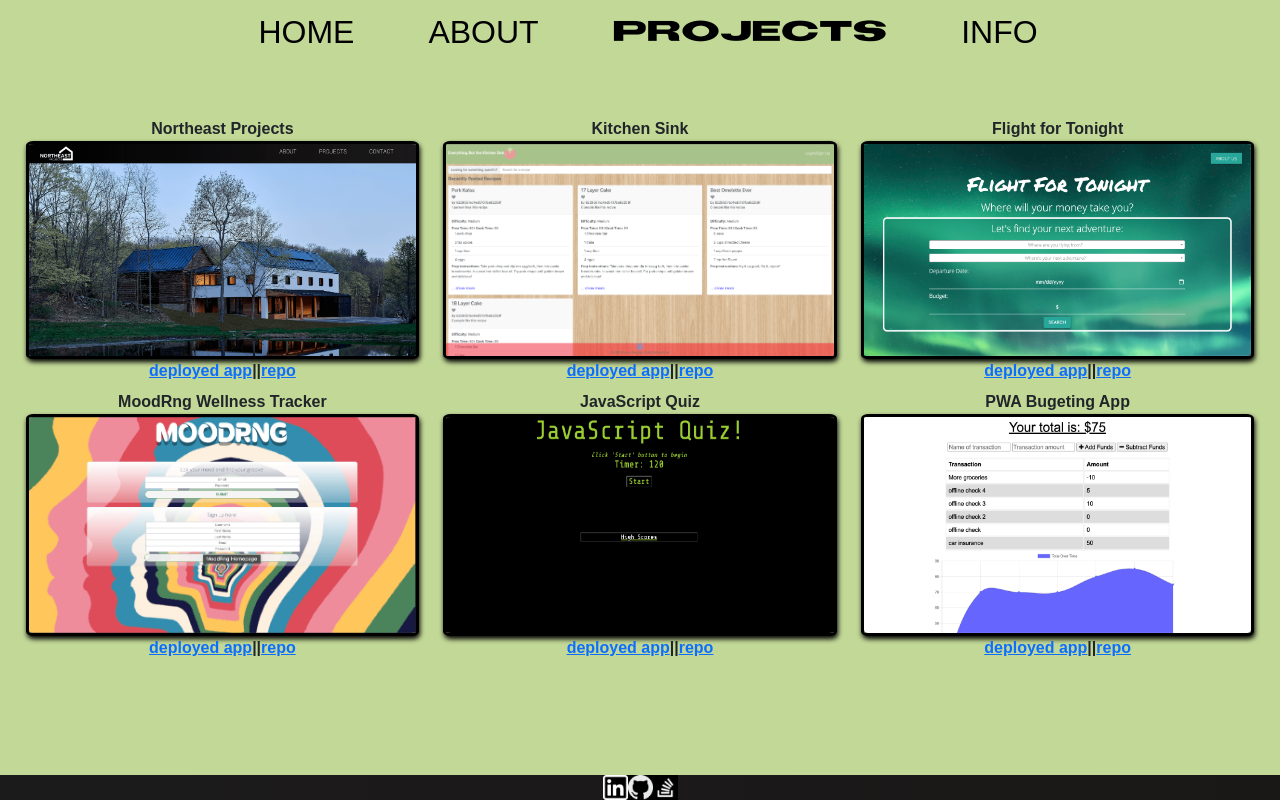
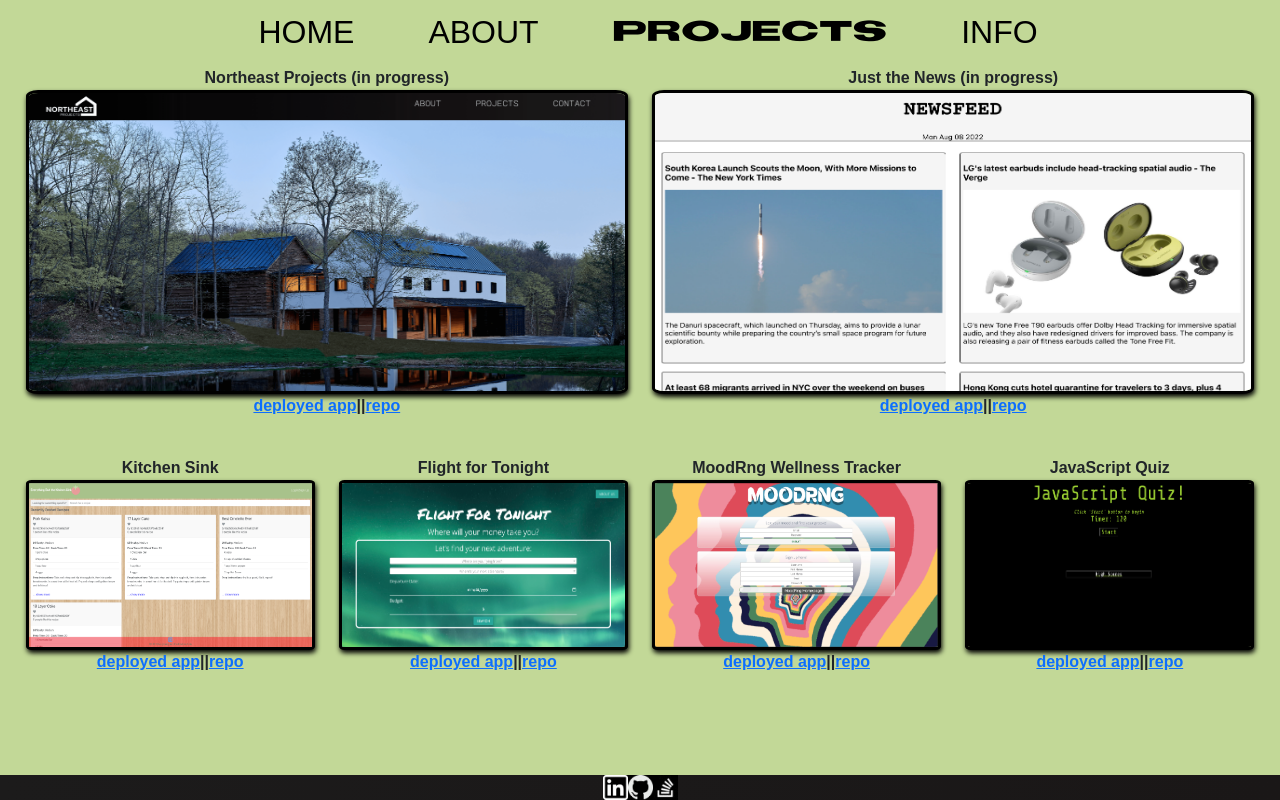
Before and after one commit to mloercher/ml_portfolio, a React (Create React App) app: page /projects in a window 1280 px wide. Built offline with nearby package versions, Linux system fonts and the light colour scheme; a web font is replaced by a local one.

Commit message:
updated resume, projects

```diff
--- a/src/components/Projects/index.css
+++ b/src/components/Projects/index.css
@@ -1,5 +1,5 @@
 .projContainer {
-  padding: 4% 2% 0 2%;
+  padding:0% 2% 0 2%;
   position: relative;
   /* padding-bottom: 7%; */
   overflow: hidden;
@@ -7,7 +7,7 @@
 }
 
 #projImg {
-  height: 80%;
+  height: 78%;
   width: 100%;
   transition: 0.7s;
   border: solid black;
--- a/src/components/Projects/index.js
+++ b/src/components/Projects/index.js
@@ -3,9 +3,9 @@ import "./index.css";
 import moodRngImg from "../../assets/images/tinyMoodRng.png";
 import flightForTonight from "../../assets/images/tinyflight-for-tonight.png";
 import jsQuiz from "../../assets/images/tinyjs-quiz.png";
-import budgetApp from "../../assets/images/tinybudgeting.png";
 import kitchenSink from "../../assets/images/tinykitchenSink.png";
 import NE_Projects from '../../assets/images/tinyNE.png'
+import just_the_news from '../../assets/images/justthenews.png'
 import Project from "./Project";
 
 // add an array of objects containing project names and descriptions
@@ -16,12 +16,21 @@ function Projects() {
     <div class="projContainer">
       <div class="row" id="row1">
         <Project
-          name="Northeast Projects"
+          name="Northeast Projects (in progress)"
           link="https://mloercher.github.io/northeast_projects"
           img={NE_Projects}
           alt="ne projects logo"
           git="https://github.com/mloercher/northeast_projects"
         />
+        <Project
+          name="Just the News (in progress)"
+          link="https://github.com/mloercher/just_the_news"
+          img={just_the_news}
+          alt="just the news projects logo"
+          git="https://github.com/mloercher/just_the_news"
+        />
+      </div>
+      <div class="row" id="row2">
         <Project
           name="Kitchen Sink "
           link="https://kitchen-sink.herokuapp.com/"
@@ -36,8 +45,6 @@ function Projects() {
           alt="flight for tonight projects logo"
           git="https://github.com/mloercher/flight-for-tonight"
         />
-      </div>
-      <div class="row" id="row2">
         <Project
           name="MoodRng Wellness Tracker"
           link="https://moodrngwellnessapp.herokuapp.com/"
@@ -52,13 +59,6 @@ function Projects() {
           alt="javaScript quiz projects logo"
           git="https://mloercher.github.io/Js-code-quiz/"
         />
-        <Project
-          name="PWA Bugeting App"
-          link="https://thawing-river-03812.herokuapp.com/"
-          img={budgetApp}
-          alt="budgeting app project logo"
-          git="https://github.com/mloercher/Progressive_Budgeting"
-        />
       </div>
     </div>
   );
```
Also changed, not shown: src/assets/images/justthenews.png (added), 1 other file (tests, documents, lock files or other folders).
